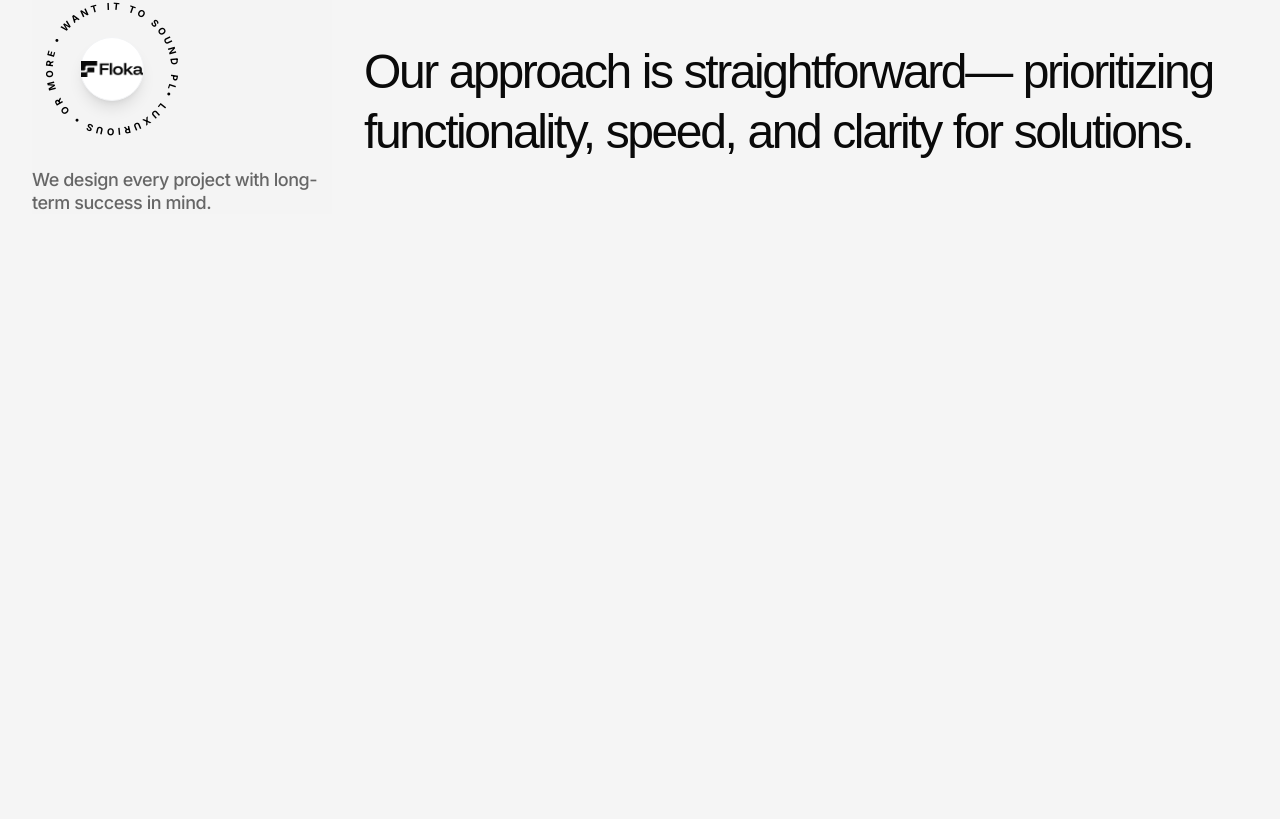
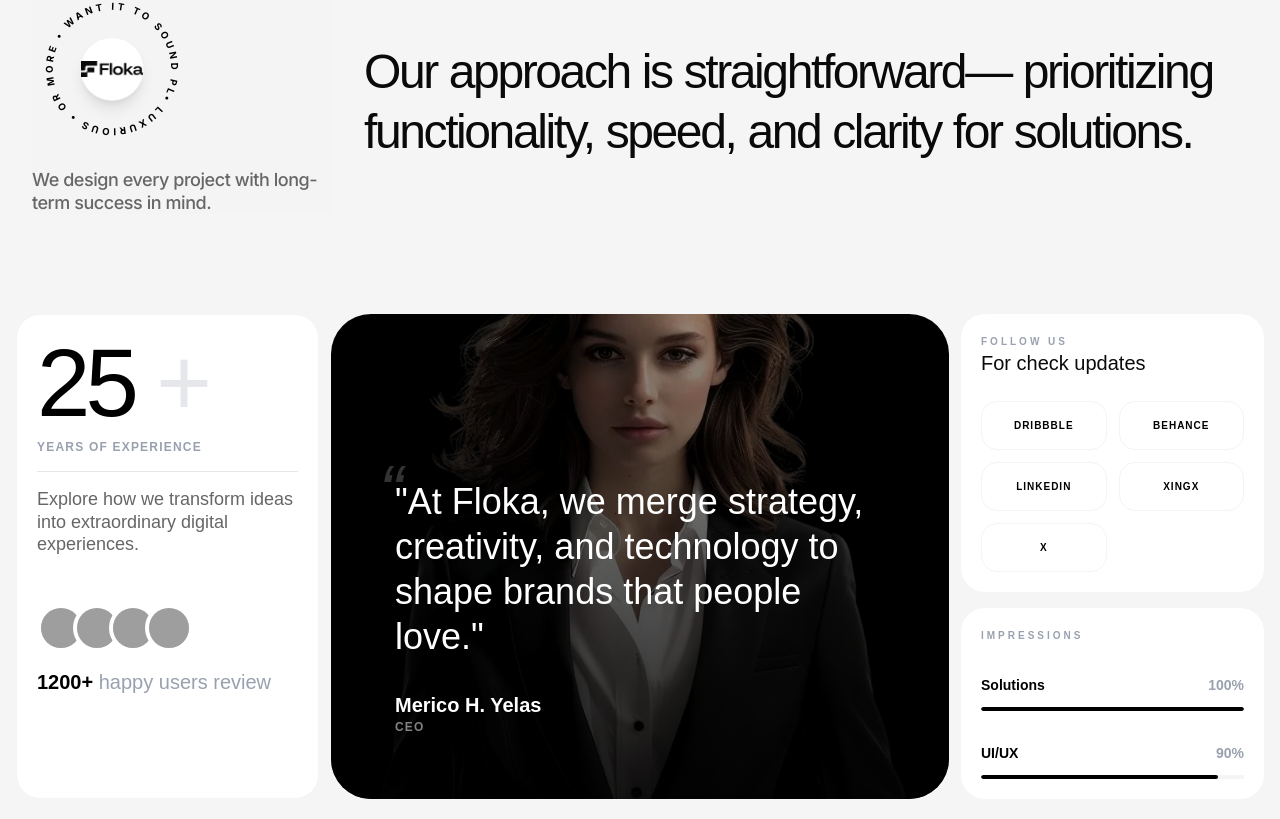
Before and after one commit to hashemm621/Floka-Studio, a React (Vite) app: page / in a window 1280 px wide. Shown: the part 991-1810 px from the top of the page. Before the commit the page ends 1285 px from the top, so only its background shows below. Built offline with nearby package versions, Linux system fonts and the light colour scheme; grey boxes are pictures that could not be loaded; a web font is replaced by a local one.

Commit message:
added review section in home

```diff
--- a/src/pages/home/Home.jsx
+++ b/src/pages/home/Home.jsx
@@ -1,12 +1,14 @@
 import React from 'react';
 import Banner from './Banner';
 import StatsSection from './StatsSection';
+import ReviewSection from './ReviewSection';
 
 const Home = () => {
     return (
         <div>
             <Banner/>
             <StatsSection/>
+            <ReviewSection/>
         </div>
     );
 };
--- /dev/null
+++ b/src/pages/home/ReviewSection.jsx
@@ -0,0 +1,162 @@
+import React from "react";
+import { motion, useScroll, useTransform } from "framer-motion";
+import statusImg from "../../assets/statusImg.webp";
+
+const Counter = ({ value, duration = 2 }) => {
+  const [count, setCount] = React.useState(0);
+  React.useEffect(() => {
+    let start = 0;
+    const end = parseInt(value);
+    const totalMiliseconds = duration * 1000;
+    const incrementTime = totalMiliseconds / end;
+    const timer = setInterval(() => {
+      start += 1;
+      setCount(start);
+      if (start === end) clearInterval(timer);
+    }, incrementTime);
+    return () => clearInterval(timer);
+  }, [value, duration]);
+  return <span>{count}</span>;
+};
+
+const ReviewSection = () => {
+  const { scrollYProgress } = useScroll();
+  // স্ক্রল করলে ইমেজ নিচ থেকে উপরে উঠবে (Parallax)
+  const yRange = useTransform(scrollYProgress, [0, 1], [100, -100]);
+
+  return (
+    <div className="max-w-7xl mx-auto py-5 px-4 font-funnel">
+      <div className="grid grid-cols-1 md:grid-cols-2 lg:grid-cols-4 gap-3 items-stretch">
+        <div className="flex flex-col gap-4 bg-[#ffffff] rounded-3xl p-5 border border-gray-100">
+          <motion.div
+            initial={{ opacity: 0, y: 20 }}
+            whileInView={{ opacity: 1, y: 0 }}
+            viewport={{ once: true }}>
+            <h1 className="text-8xl font-medium tracking-tighter">
+              <Counter value="25" /> <span className="text-gray-200">+</span>
+            </h1>
+            <p className="text-gray-400 uppercase tracking-widest text-xs font-bold mt-2">
+              Years of experience
+            </p>
+            <hr className="border-gray-200 mt-4" />
+          </motion.div>
+          <div className="space-y-12">
+            <p className="text-lg text-[#666666] leading-tight">
+              Explore how we transform ideas into extraordinary digital experiences.
+            </p>
+            <div className="flex flex-col gap-4">
+              <div className="flex -space-x-3">
+                {[1, 2, 3, 4].map(i => (
+                  <div
+                    key={i}
+                    className="w-12 h-12 rounded-full border-4 border-white bg-gray-200 overflow-hidden">
+                    <img
+                      src={`https://i.pravatar.cc/150?u=${i}`}
+                      alt="user"
+                    />
+                  </div>
+                ))}
+              </div>
+              <p className="font-bold text-xl">
+                <Counter value="1200" />+{" "}
+                <span className="text-gray-400 font-normal">happy users review</span>
+              </p>
+            </div>
+          </div>
+        </div>
+
+
+
+
+        <div className="space-y-4 sm:order-last h-full">
+          <div className="space-y-6 bg-white p-5 rounded-3xl">
+            <div>
+              <p className="text-[10px] font-bold uppercase tracking-[3px] text-gray-400">
+              Follow us
+            </p>
+            <h2 className="text-xl text-[#0A0A0A]">For check updates</h2>
+            </div>
+            <div className="grid grid-cols-2 gap-3">
+              {["Dribbble", "Behance", "LinkedIn", "XingX", "X"].map(link => (
+                <motion.a
+                  whileHover={{ y: -3 }}
+                  key={link}
+                  href="#"
+                  className="border border-gray-100 py-4 rounded-2xl text-center hover:bg-black hover:text-white transition-all uppercase text-[10px] font-bold tracking-widest">
+                  {link}
+                </motion.a>
+              ))}
+            </div>
+          </div>
+          <div className="space-y-8 bg-white p-5 rounded-3xl">
+            <p className="text-[10px] font-bold uppercase tracking-[3px] text-gray-400">
+              Impressions
+            </p>
+            <div className="space-y-8">
+              <SkillBar
+                label="Solutions"
+                percentage={100}
+              />
+              <SkillBar
+                label="UI/UX"
+                percentage={90}
+              />
+            </div>
+          </div>
+        </div>
+
+
+        <div className="lg:col-span-2 lg:order-2 sm:order-last md:order-last md:col-span-2 h-full">
+          <div className="rounded-[40px] overflow-hidden bg-black h-125 md:h-150 lg:h-full relative">
+
+            <motion.img
+              style={{ y: yRange }}
+              src={statusImg}
+              alt="Reviewer"
+              className="w-full h-[140%] object-cover opacity-60 absolute top-[10%]"
+            />
+
+
+            <div className="absolute inset-0 p-8 md:p-16 flex flex-col justify-end bg-gradient-to-t from-black/80 to-transparent">
+              <blockquote className="text-2xl md:text-4xl font-medium text-white leading-tight max-w-2xl relative">
+                <span className="absolute -top-6 -left-4 text-7xl text-white/20 italic">
+                  “
+                </span>
+                "At Floka, we merge strategy, creativity, and technology to
+                shape brands that people love."
+                <footer className="mt-8">
+                  <p className="font-bold text-white text-xl">
+                    Merico H. Yelas
+                  </p>
+                  <p className="text-xs text-white/50 uppercase tracking-widest font-bold">
+                    CEO
+                  </p>
+                </footer>
+              </blockquote>
+            </div>
+          </div>
+        </div>
+      </div>
+    </div>
+  );
+};
+
+const SkillBar = ({ label, percentage }) => (
+  <div className="space-y-3">
+    <div className="flex justify-between items-end">
+      <span className="font-bold text-sm">{label}</span>
+      <span className="font-bold text-sm text-gray-400">{percentage}%</span>
+    </div>
+    <div className="w-full bg-gray-100 h-1 rounded-full overflow-hidden">
+      <motion.div
+        initial={{ width: 0 }}
+        whileInView={{ width: `${percentage}%` }}
+        transition={{ duration: 1 }}
+        viewport={{ once: true }}
+        className="bg-black h-full rounded-full"
+      />
+    </div>
+  </div>
+);
+
+export default ReviewSection;
```
